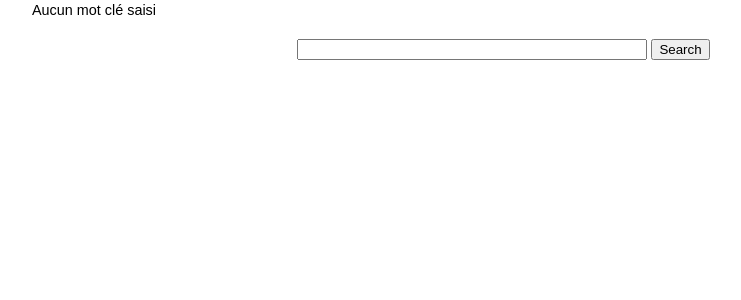
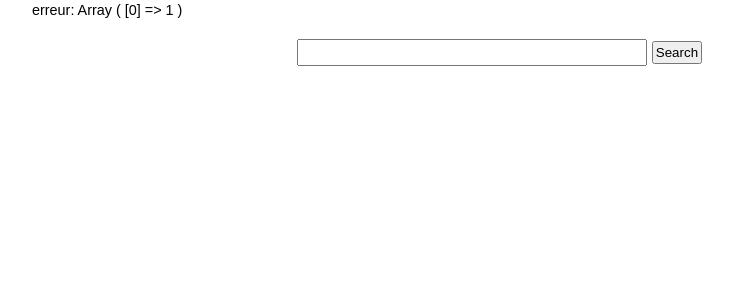
Before and after one commit to MickaelDusaiwoir/Kow_Media, a PHP site: page / in a window 1280 px wide. Shown: the top 300 px of the page, without its empty margins (128-869 px from the left). Run offline with PHP 8.4, Linux system fonts and the light colour scheme.

Commit message:
save 2.0

```diff
--- a/class_image/GenericImagesDownloader.class.php
+++ b/class_image/GenericImagesDownloader.class.php
@@ -2,18 +2,22 @@
 
 	abstract class GenericImagesDownloader
 	{
-		//const French = 'fr-be';
-		//const English = 'en-us';
+		const NO_KEYWORDS 			= 1;
+		const NO_PAGE_NUMBER 		= 2;
+		const NO_CONTENT 			= 3;
+		const START_BLOCK_NOT_FOUND = 4;
+		const END_BLOCK_NOT_FOUND   = 5;
+		const INVALID_REGEX			= 6;
 
-		protected $results = array();
-		protected $domain = null;
-		protected $path = null;
-		protected $page = null;
+		protected $results 	= array();
+		protected $domain 	= null;
+		protected $path 	= null;
+		protected $page 	= null;
 		protected $keywords = null;
-		protected $display = null;
-		protected $numPage = 1;
-		protected $lang = null;
-		protected $curl = null;
+		protected $display 	= null;
+		protected $numPage 	= 1;
+		protected $lang 	= null;
+		protected $curl 	= null;
 
 		public function __construct ($domain, $path)
 		{
@@ -27,14 +31,14 @@
 			else
 				trigger_error("Entrez un path (Ex : /search?q= )");
 
-			$header[0] = "Accept: text/xml,application/xml,application/xhtml+xml,";
+			$header[0] 	= "Accept: text/xml,application/xml,application/xhtml+xml,";
 			$header[0] .= "text/html;q=0.9,text/plain;q=0.8,image/png,*/*;q=0.5";
-			$header[] = "Cache-Control: max-age=0";
-			$header[] = "Connection: keep-alive";
-			$header[] = "Keep-Alive: 300";
-			$header[] = "Accept-Charset: ISO-8859-1,utf-8;q=0.7,*;q=0.7";
-			$header[] = "Accept-Language: en-us,en;q=0.5";
-			$header[] = "Pragma: ";
+			$header[] 	= "Cache-Control: max-age=0";
+			$header[] 	= "Connection: keep-alive";
+			$header[] 	= "Keep-Alive: 300";
+			$header[] 	= "Accept-Charset: ISO-8859-1,utf-8;q=0.7,*;q=0.7";
+			$header[] 	= "Accept-Language: en-us,en;q=0.5";
+			$header[] 	= "Pragma: ";
 
 			$this->curl = curl_init();
 
@@ -43,7 +47,7 @@
 
 		}
 
-		abstract public function search () ;
+		abstract public function search (array & $errors = array()) ;
 
 		public function getResults ()
 		{
@@ -84,21 +88,6 @@
 				$this->numPage = $numPage;
 		}
 
-	/*	public function setLanguage ($language)
-		{
-			switch ($language)
-			{
-				case self::French :
-				case self::English :
-					$this->lang = $language;
-					break;
-
-				default:
-					trigger_error('Entrez une langue (French ou English)');
-					break;
-			}
-		}*/
-
 		public function __destruct()
 		{
 				curl_close($this->curl);
--- a/class_image/GoogleImageDownloader.class.php
+++ b/class_image/GoogleImageDownloader.class.php
@@ -13,26 +13,26 @@
 				$this->setKeywords( $keywords );
 		}
 
-		public function search ()
+		public function search (array & $errors = array())
 		{
+
 			if ( $this->keywords )
 			{
 				if ( $this->numPage )
 				{
-					$totalCount = 0;
-					$numPage = $this->numPage - 1;
-
-					for ( $j = 0;  $j <= $numPage;  $j++ )
+					for ( $j = 1; $j <= $this->numPage ; $j++ )
 					{
 						$results = array();
+						$totalCount = 0;
+
 						$url = $this->buildURL();
 						$url .= '&start='.($j * 20);
 
 						if( $html = $this->getContent($url) )
 						{
-							if( $start = strpos($html, '<div id="ires"') )
+							if( ( $start = strpos($html, '<div id="ires"') ) !== false )
 							{
-								if ( $end = strpos($html, '</div>', $start) )
+								if ( ( $end = strpos($html, '</div>', $start) ) !== false )
 								{
 									if ( $block = substr($html, $start, $end - $start) )
 									{
@@ -41,11 +41,26 @@
 
 										for ( $i = 0; $i < $count; $i++ )
 										{
-											$results[] = $this->getDataItem($items[$i]);
+											if ( $tmp = $this->getDataItem($items[$i]) )
+												$results[] = $tmp;
+											else
+												$errors[] = array($url, self::INVALID_REGEX);
 										}
 									}
 								}
+								else
+								{
+									$errors = array($url, self::END_BLOCK_NOT_FOUND);
+								}
 							}
+							else
+							{
+								$errors = array($url, self::START_BLOCK_NOT_FOUND);
+							}
+						}
+						else
+						{
+							$errors[] = array($url, self::NO_CONTENT);
 						}
 
 						if ( $results )
@@ -63,8 +78,12 @@
 				}
 				else
 				{
-					trigger_error("Entrez un nombre de page maximum via la fonction setPagination()");
+					$errors[] = self::NO_PAGE_NUMBER;
 				}
+			}
+			else
+			{
+				$errors[] = self::NO_KEYWORDS;
 			}
 
 			return 0;
--- a/class_image/ImageBaseDownloader.class.php
+++ b/class_image/ImageBaseDownloader.class.php
@@ -11,26 +11,25 @@
 				$this->setKeywords($keywords);
 		}
 
-		public function search ()
+		public function search (array & $errors = array())
 		{
 			if ( $this->keywords )
 			{
 				if ( $this->numPage )
 				{
-					$totalCount = 0;
-
 					for ( $j = 1; $j <= $this->numPage ; $j++ )
 					{
 						$results = array();
+						$totalCount = 0;
 
 						$url = $this->buildURL();
 						$url .= '&page='.$j;
 
 						if ( $html = $this->getContent($url) )
 						{
-							if( $start = strpos($html, '<ul id="g-album-grid"') )
+							if( ( $start = strpos($html, '<ul id="g-album-grid"') ) !== false )
 							{
-								if ( $end = strpos($html, '</ul>', $start) )
+								if ( ( $end = strpos($html, '</ul>', $start) ) !== false )
 								{
 									if ( $block = substr($html, $start, $end - $start) )
 									{
@@ -39,23 +38,32 @@
 
 										for ( $i = 0; $i < $count; $i++ )
 										{
-											$results[] = $this->getDataItem($items[$i]);
+											if ( $tmp =  $this->getDataItem($items[$i]) )
+												$results[] = $tmp;
+											else
+												$errors[] = array($url, self::INVALID_REGEX);
 										}
 									}
 								}
 								else
 								{
-									trigger_error("La fin du bloc n'a pas été trouvée");
+									if ( $j < 2 )
+										$errors[] = array($url, self::END_BLOCK_NOT_FOUND);
+									else
+										return $totalCount;
 								}
 							}
 							else
 							{
-								trigger_error("Le début du bloc n'a pas été trouvé");
+								if ( $j < 2 )
+									$errors[] = array($url, self::START_BLOCK_NOT_FOUND);
+								else
+										return $totalCount;
 							}
 						}
 						else
 						{
-							trigger_error("L'url ne retourne aucune donnée");
+							$errors[] = array($url, self::NO_CONTENT);
 						}
 
 						if ( $results )
@@ -65,7 +73,6 @@
 						}
 						else
 						{
-							trigger_error("La regex ne retourne aucune donnée");
 							break;
 						}
 					}
@@ -74,8 +81,12 @@
 				}
 				else
 				{
-					trigger_error("Donnez un nombre de page maximum ( setPagination() )");
+					$errors[] = self::NO_PAGE_NUMBER;
 				}
+			}
+			else
+			{
+				$errors[] = self::NO_KEYWORDS;
 			}
 
 			return 0;
--- a/class_image/OfficeImageDownloader.class.php
+++ b/class_image/OfficeImageDownloader.class.php
@@ -11,29 +11,30 @@
 				$this->setKeywords($keywords);
 		}
 
-		public function search ()
+		public function search (array & $errors = array())
 		{
 			if ( $this->keywords )
 			{
 				if ( $this->numPage )
 				{
 					$totalCount = 0;
+					$languages = array('French' => 'fr-be', 'English' => 'en-us');
 
+					foreach ($languages as $lang)
+					{
 						for ( $j = 1; $j <= $this->numPage ; $j++ )
 						{
-						// French
+							$results = array();
 
-						$resultsFrench = array();
-
-						$this->lang = 'fr-be';
+							$this->lang = $lang;
 							$url = $this->buildURL();
 							$url .= '#pg:'.$j;
 
 							if ( $html = $this->getContent($url) )
 							{
-							if( $start = strpos($html, '<div id="dvResults"') )
+								if( ( $start = strpos($html, '<div id="dvResults"') ) !== false )
 								{
-								if ( $end = strpos($html, '<span class="cdSearchBottomPaging"', $start) )
+									if ( ( $end = strpos($html, '<span class="cdSearchBottomPaging"', $start) ) !== false )
 									{
 										if ( $block = substr($html, $start, $end - $start) )
 										{
@@ -42,65 +43,34 @@
 
 											for ( $i = 0; $i < $count; $i++ )
 											{
-											if ( $tmp = $this->getDataItem($items[$i]) )
-												$resultsFrench[] = $tmp;
-										}
-									}
+												$results[] = $this->getDataItem($items[$i]);
 											}
 										}
 									}
 									else
 									{
-							trigger_error("L'url ne retourne aucune donnée");
-						}
-
-						// English
-
-						$resultsEnglish = array();
-
-						$this->lang = 'en-us';
-						$url = $this->buildURL();
-						$url .= '#pg:'.$j;
-
-						if ( $html = $this->getContent($url) )
-						{
-							if( $start = strpos($html, '<div id="dvResults"') )
-							{
-								if ( $end = strpos($html, '<span class="cdSearchBottomPaging"', $start) )
-								{
-									if ( $block = substr($html, $start, $end - $start) )
-									{
-										$items = explode('</a>', $block);
-										$count = count($items) -1 ;
-
-										for ( $i = 0; $i < $count; $i++ )
-										{
-											if ( $tmp = $this->getDataItem($items[$i]) )
-												$resultsEnglish[] = $tmp;
-										}
-									}
-								}
+										$errors[] = array($url, self::END_BLOCK_NOT_FOUND);
 									}
 								}
 								else
 								{
-							trigger_error("L'url ne retourne aucune donnée");
+									$errors[] = array($url,self::START_BLOCK_NOT_FOUND);
+								}
+							}
+							else
+							{
+								$errors[] = array($url,self::NO_CONTENT);
 							}
 
-						if ( $resultsFrench )
+							if ( $results )
 							{
-							$totalCount += count($resultsFrench);
-							$this->results = array_merge($this->results, $resultsFrench);
-						}
-
-						if ( $resultsEnglish )
-						{
-							$totalCount += count($resultsEnglish);
-							$this->results = array_merge($this->results, $resultsEnglish);
+								$totalCount += count($results);
+								$this->results = array_merge($this->results, $results);
 							}
 							else
 							{
 								break;
+							}
 						}
 					}
 
@@ -108,8 +78,12 @@
 				}
 				else
 				{
-					trigger_error("Donnez un nombre de page maximum ( setPagination() )");
+					$errors[] = self::NO_PAGE_NUMBER;
 				}
+			}
+			else
+			{
+				$errors[] = self::NO_KEYWORDS;
 			}
 
 			return 0;
--- a/class_image/PhotoBucketDownloader.class.php
+++ b/class_image/PhotoBucketDownloader.class.php
@@ -11,7 +11,7 @@
 				$this->setKeywords($keywords);
 		}
 
-		public function search ()
+		public function search (array & $errors = array())
 		{
 			if ( $this->keywords )
 			{
@@ -20,9 +20,9 @@
 
 				if ( $html = $this->getContent($url) )
 				{
-					if( $start = strpos($html, '<div class="tresults"') )
+					if( ( $start = strpos($html, '<div class="tresults"') ) !== false )
 					{
-						if ( $end = strpos($html, '<div class="clearBoth"', $start) )
+						if ( ( $end = strpos($html, '<div class="clearBoth"', $start) ) !== false )
 						{
 							if ( $block = substr($html, $start, $end - $start) )
 							{
@@ -31,27 +31,35 @@
 
 								for ( $i = 0; $i < $count; $i++ )
 								{
-									$results[] = $this->getDataItem($items[$i]);
-									$this->results = $results;
+									if ( $tmp = $this->getDataItem($items[$i]) )
+										$results[] = $tmp;
+									else
+										$errors[] = array($url, self::INVALID_REGEX);
 								}
-
-								return count($results);
 							}
 						}
 						else
 						{
-							trigger_error("La fin du bloc n'a pas été trouvée");
+							$errors = array($url, self::END_BLOCK_NOT_FOUND);
 						}
 					}
 					else
 					{
-						trigger_error("Le début du bloc n'a pas été trouvé");
+						$errors = array($url, self::START_BLOCK_NOT_FOUND);
 					}
 				}
 				else
 				{
-					trigger_error("L'url ne retourne aucune donnée");
+					$errors[] = array($url, self::NO_CONTENT);
 				}
+
+				if ( $results )
+					$this->results = $results;
+					return count($results);
+			}
+			else
+			{
+				$errors[] = self::NO_KEYWORDS;
 			}
 
 			return 0;
@@ -74,7 +82,7 @@
 
 			if ( preg_match('#<img src="([^"]+)" class="([^"]+)" title="([^"]*)" alt="([^"]+)"#', $input, $result) )
 			{
-				$tmp = getimagesize(str_replace(' ', '%20', $result[1]));
+				$tmp = getimagesize(urlencode( $result[1]));
 				$url = str_replace('/th_', '/', $result[1]);
 
 				$data['image']['thumb_url'] = $result[1];
--- a/class_image/RgbStockImageDownloader.class.php
+++ b/class_image/RgbStockImageDownloader.class.php
@@ -11,7 +11,7 @@
 				$this->setKeywords($keywords);
 		}
 
-		public function search ()
+		public function search (array & $errors = array())
 		{
 			if ( $this->keywords )
 			{
@@ -27,9 +27,9 @@
 
 						if ( $html = $this->getContent($url) )
 						{
-							if( $start = strpos($html, '<DIV class="th"') )
+							if( ( $start = strpos($html, '<DIV class="th"') ) !== false )
 							{
-								if ( $end = strpos($html, '<div id="stockfreshresults">', $start) )
+								if ( ( $end = strpos($html, '<div id="stockfreshresults">', $start) ) !== false )
 								{
 									if ( $block = substr($html, $start, $end - $start) )
 									{
@@ -38,23 +38,24 @@
 
 										for ( $i = 1; $i < $count; $i++ )
 										{
-											$results[] = $this->getDataItem($items[$i]);
+											if ( $tmp = $this->getDataItem($items[$i]) )
+													$results[] = $tmp;
 										}
 									}
 								}
 								else
 								{
-									trigger_error("La fin du bloc n'a pas été trouvée");
+									$errors = self::END_BLOCK_NOT_FOUND;
 								}
 							}
 							else
 							{
-								trigger_error("Le début du bloc n'a pas été trouvé");
+								$errors = self::START_BLOCK_NOT_FOUND;
 							}
 						}
 						else
 						{
-							trigger_error("L'url ne retourne aucune donnée");
+							$errors[] = self::NO_CONTENT;
 						}
 
 						if ( $results )
@@ -64,7 +65,6 @@
 						}
 						else
 						{
-							trigger_error("La regex ne retourne aucune donnée");
 							break;
 						}
 					}
@@ -73,8 +73,12 @@
 				}
 				else
 				{
-					trigger_error("Donnez un nombre de page maximum ( setPagination() )");
+					$errors[] = self::NO_PAGE_NUMBER;
 				}
+			}
+			else
+			{
+				$errors[] = self::NO_KEYWORDS;
 			}
 
 			return 0;
--- a/class_image/css/style.css
+++ b/class_image/css/style.css
@@ -38,11 +38,20 @@ li:hover img, li:hover {
 }
 
 form {
-	font-size: 1.1em;
+	font-size: 1.2em;
 	width: 430px;
 	margin: 1em auto 0 auto;
 }
 
 input[type=text] {
 	width: 350px;
+	padding: 0.3em;
 }
+
+input:focus {
+	box-shadow: 1px 1px 3px rgb(100,100,255);
+}
+
+input[type=submit] {
+	padding: 0.15em;
+}
--- a/class_image/index.php
+++ b/class_image/index.php
@@ -8,6 +8,7 @@
 
 	header('content-type: text/html; charset=utf-8');
 
+	$errors = array();
 	$results = array();
 	$display = null;
 
@@ -16,23 +17,16 @@
 	else
 		$keywords = '';
 
+	// ok
 	//$img = new ImagebaseDownloader($keywords);
 	//$img = new GoogleImageDownloader($keywords);
 	//$img = new RgbStockImageDownloader($keywords);
+	$img = new OfficeImageDownloader($keywords);
+	//$img = new PhotoBucketDownloader($keywords);
+
 	//$img->setPagination(5);
 
-	// START
-
-	$img = new OfficeImageDownloader($keywords);
-	//$img->setLanguage(GenericImagesDownloader::English);
-
-	// END
-
-	//$img = new PhotoBucketDownloader($keywords);
-
-	if ( $keywords )
-	{
-		if( ( $count = $img->search() ) > 0 )
+	if( ( $count = $img->search($errors) ) > 0 )
 	{
 		if( $results = $img->getResults() )
 		{
@@ -63,13 +57,10 @@
 	}
 	else
 	{
-			$display = 'Nothing was found with these keywords';
+		echo "erreur: ";
+		print_r($errors);
 	}
-	}
-	else
-	{
-		echo "Aucun mot clé saisi";
-	}
+
 
 ?>
 
```
Lines whose indentation alone changed are shown as unchanged.
